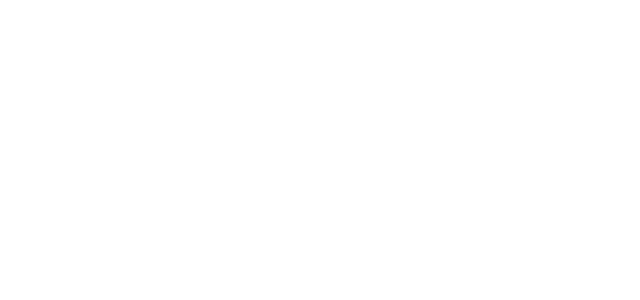
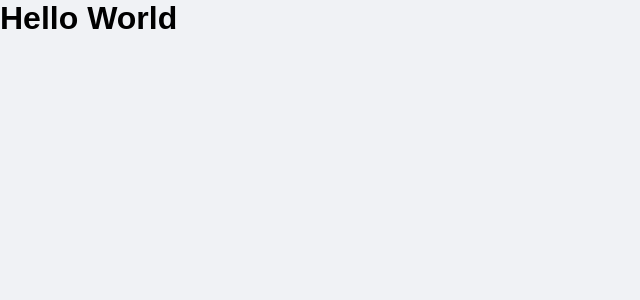
Before and after one commit to muriloignaccio/dtmoney, a React (Create React App) app: page / in a window 1280 px wide. Shown: the top 300 px of the page, without its empty margins (0-640 px from the left). Built offline with nearby package versions, Linux system fonts and the light colour scheme.

Commit message:
Add styled components

```diff
--- a/package.json
+++ b/package.json
@@ -6,6 +6,7 @@
     "react": "^17.0.2",
     "react-dom": "^17.0.2",
     "react-scripts": "4.0.3",
+    "styled-components": "^5.3.0",
     "web-vitals": "^1.0.1"
   },
   "devDependencies": {
@@ -16,6 +17,7 @@
     "@types/node": "^12.0.0",
     "@types/react": "^17.0.0",
     "@types/react-dom": "^17.0.0",
+    "@types/styled-components": "^5.1.9",
     "typescript": "^4.1.2"
   },
   "scripts": {
--- a/src/App.tsx
+++ b/src/App.tsx
@@ -1,6 +1,10 @@
+import { GlobalStyle } from "./styles/global";
+
 export function App() {
   return (
     <div className="App">
+      <h1>Hello World</h1>
+      <GlobalStyle />
     </div>
   );
 }
--- /dev/null
+++ b/src/styles/global.ts
@@ -0,0 +1,56 @@
+import { createGlobalStyle } from 'styled-components';
+
+export const GlobalStyle = createGlobalStyle`
+  :root {
+    --background: #F0F2F5;
+    --red: #E52E4D
+    --blue: #5429CC
+
+    --blue-light: #6933FF
+
+    --text-title: #363F5F
+    --text-body: #969CB3
+
+    -shape: #FFFFFF
+  }
+
+  * {
+    margin: 0;
+    padding: 0;
+    box-sizing: border-box;
+  }
+
+  html {
+    @media (max-width: 1080px) {
+      font-size: 93.75%;
+    }
+
+    @media (max-width: 720px) {
+      font-size: 87.5%;
+    }
+  }
+
+  body {
+    background: var(--background);
+    -webkit-font-smoothing: antialiased;
+  }
+
+  body, input, textarea, button {
+    font-family: 'Poppins', sans-serif;
+    font-weight: 400;
+  }
+
+  h1, h2, h3, h4, h5, h6, strong {
+    font-weight: 600;
+  }
+
+  button {
+    cursor: pointer;
+  }
+
+  [disabled] {
+    cursor: not-allowed;
+    opacity: 0.6;
+  }
+
+`;
```
